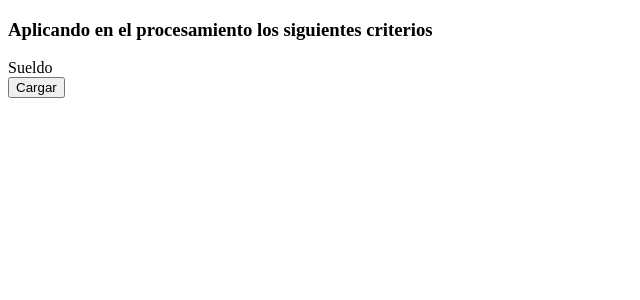
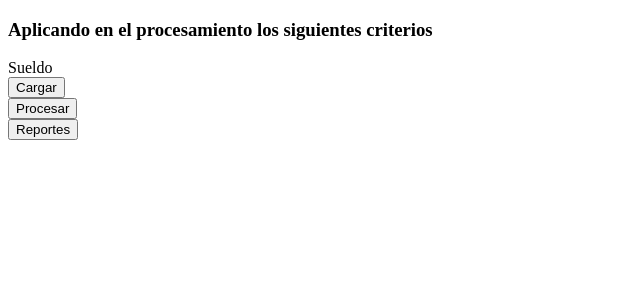
Before and after one commit to mabordon/tpfinal, a Django app: page / in a window 1280 px wide. Shown: the top 300 px of the page, without its empty margins (0-640 px from the left). Run offline with Django 3.2, Linux system fonts and the light colour scheme; data comes from the database, SQL or seed files in the repository.

Commit message:
Se modifica template

```diff
--- a/django_init/templates/index.html
+++ b/django_init/templates/index.html
@@ -14,8 +14,21 @@
     <form method='post'>
         {% csrf_token %}
        <input type="hidden" value="Prueba" name="Prueba1">
-       <button type="submit" value="Cargar">Cargar</button>
+       <button type="submit" name="prueba01" value="Cargar">Cargar</button>
 
     </form>
+    <form method='post'>
+        {% csrf_token %}
+       <input type="hidden" value="Prueba2" name="Prueba2">
+       <button type="submit" name="prueba02" value="Procesar">Procesar</button>
+
+    </form>
+    <form method='post'>
+        {% csrf_token %}
+       <input type="hidden" value="Prueba3" name="Prueba3">
+       <button type="submit" name="prueba03" value="Reporte">Reportes</button>
+
+    </form>
+
 </body>
 </html>
```
